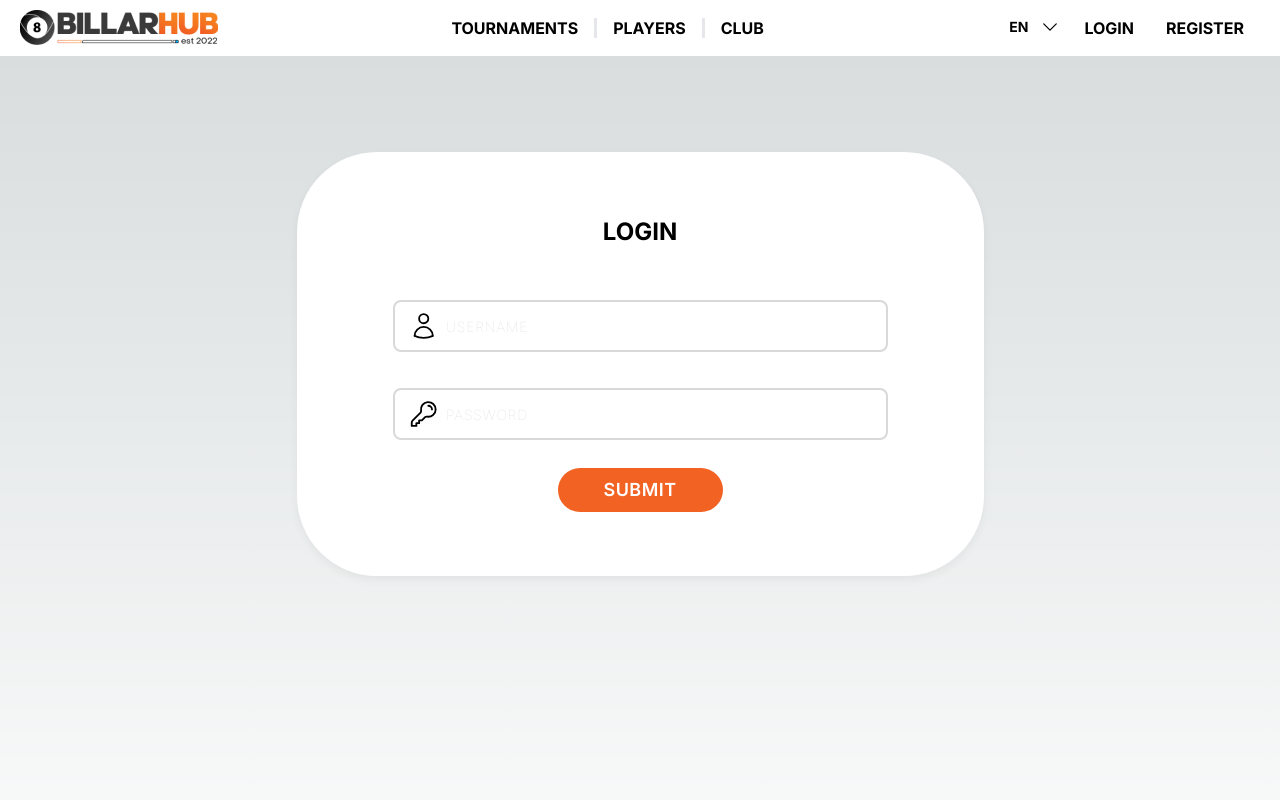
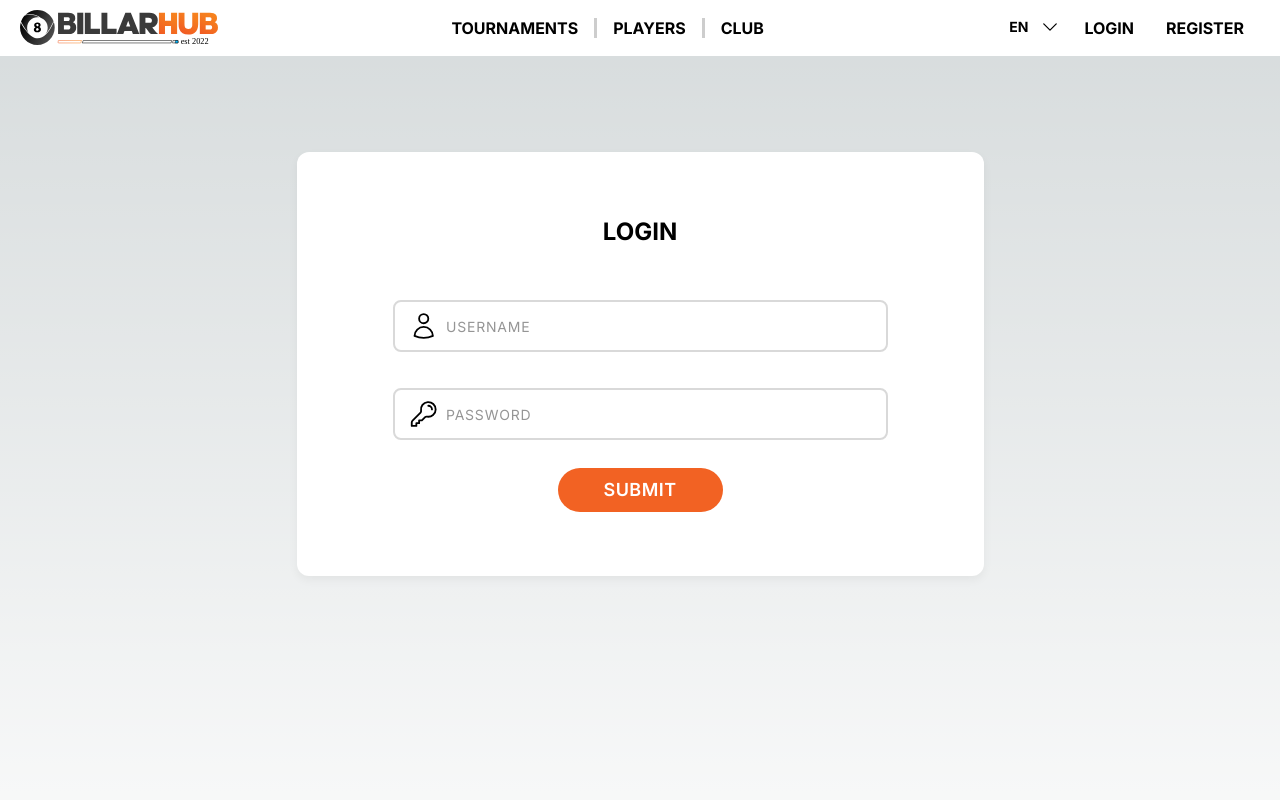
Before and after one commit to billarhub/platform, a Next.js app: page /en/login in a window 1280 px wide. Shown: the top 800 px of the page. Built offline with nearby package versions, Linux system fonts and the light colour scheme.

Commit message:
feat: :lipstick: add new page component and update colors and logo

```diff
--- /dev/null
+++ b/src/app/[locale]/(unauth)/page.tsx
@@ -0,0 +1,9 @@
+import React from 'react'
+
+function Home() {
+  return (
+    <div>Home</div>
+  )
+}
+
+export default Home
--- a/src/components/auth/LoginForm.tsx
+++ b/src/components/auth/LoginForm.tsx
@@ -27,7 +27,7 @@ function LoginForm() {
   };
   return (
     <div className="w-screen md:w-full h-full flex justify-center items-center p-4 md:p-0">
-      <Card className="rounded-[80px] md:h-auto md:w-[687px]">
+      <Card className="rounded-xl md:h-auto md:w-[687px]">
         <form
           onSubmit={handleSubmit(onSubmit)}
           className="flex flex-col justify-center items-center px-6 py-10 md:px-24 md:py-16 gap-5 text-black"
@@ -40,7 +40,7 @@ function LoginForm() {
             {...register('name')}
             name="name"
             className="w-full"
-            inputClassName="placeholder:font-thin uppercase"
+            inputClassName="placeholder:font-base uppercase"
             leftIcon={<UserIcon className="w-8 h-8 rounded-md" />}
             error={errors?.name?.message}
           />
@@ -50,7 +50,7 @@ function LoginForm() {
             name="password"
             className="w-full"
             type="password"
-            inputClassName="placeholder:font-thin uppercase"
+            inputClassName="placeholder:font-base uppercase"
             leftIcon={<PasswordIcon className="w-8 h-8 rounded-md" />}
             error={errors?.password?.message}
           />
--- a/src/components/common/Header.tsx
+++ b/src/components/common/Header.tsx
@@ -1,6 +1,6 @@
 import React from 'react';
 import Image from 'next/image';
-import BillarHubLogo from '../../../public/image/billarhub_logo.png';
+import BillarHubLogo from '../../../public/image/LOGO_SVG.svg';
 import NavButtonGroup from '../navigation/NavButtonGroup';
 import AuthButtonGroup from '../navigation/AuthButtonGroup';
 import MenuGroup from '../navigation/MenuGroup';
@@ -12,7 +12,7 @@ interface IHeaderProps {
 function Header({ locale }: IHeaderProps) {
   return (
     <header className="flex justify-between items-center w-full bg-white px-5 py-2">
-      <Image src={BillarHubLogo} alt="Billarhub Platform" placeholder="blur" />
+      <Image src={BillarHubLogo} alt="Billarhub Platform" width={198} height={36} />
       <NavButtonGroup />
       <AuthButtonGroup />
       <MenuGroup locale={locale} />
--- a/src/components/common/Input.tsx
+++ b/src/components/common/Input.tsx
@@ -32,11 +32,11 @@ export const Input = React.forwardRef<HTMLInputElement, InputProps>(
         {children}
         <div className="relative w-full">
           <div className="flex flex-col">
-            <div className="flex flex-row items-center gap-2 border-2 px-3 py-1 sm:px-[14px] sm:py-2 border-lightGray rounded-lg hover:border-darkGray focus-within:border-primary-600 focus-within:border-2">
+            <div className="flex flex-row items-center gap-2 border-2 px-3 py-1 sm:px-[14px] sm:py-2 border-lightGray-300 rounded-lg hover:border-darkGray focus-within:border-primary-600 focus-within:border-2">
               {leftIcon}
               <input
                 className={cn(
-                  'w-full border-0 p-0 focus:ring-0 text-black text-sm sm:text-base bg-transparent outline-none focus:outline-none focus:shadow-none placeholder:text-lightGray tracking-wider placeholder:text-xs placeholder:sm:text-sm',
+                  'w-full border-0 p-0 focus:ring-0 text-black text-sm sm:text-base bg-transparent outline-none focus:outline-none focus:shadow-none placeholder:text-lightGray-600 tracking-wider placeholder:text-xs placeholder:sm:text-sm',
                   inputClassName
                 )}
                 ref={ref}
--- a/tailwind.config.ts
+++ b/tailwind.config.ts
@@ -24,7 +24,18 @@ const config: Config = {
         white: "#fff",
         light: "",
         dark: '#313131',
-        lightGray: '#D9D9D9',
+        // lightGray: '#D9D9D9',
+        lightGray: {
+          100: '#F5F5F5',
+          200: '#E5E5E5',
+          300: '#D9D9D9', // Your original color
+          400: '#CDCDCD',
+          500: '#B1B1B1',
+          600: '#959595',
+          700: '#797979',
+          800: '#5D5D5D',
+          900: '#414141',
+        },
       },
       backgroundImage: {
         'gradient-radial': 'radial-gradient(var(--tw-gradient-stops))',
```
Also changed, not shown: public/image/logo_svg.svg (added).
